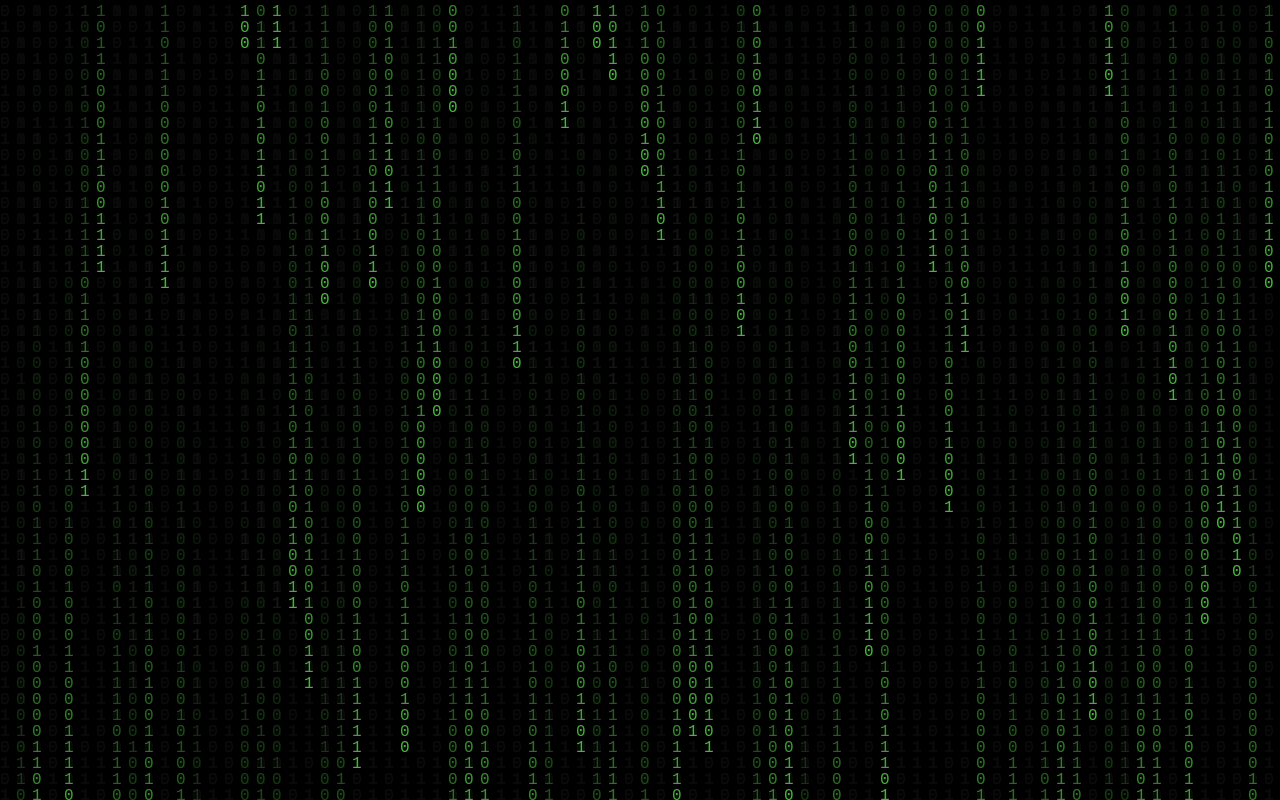
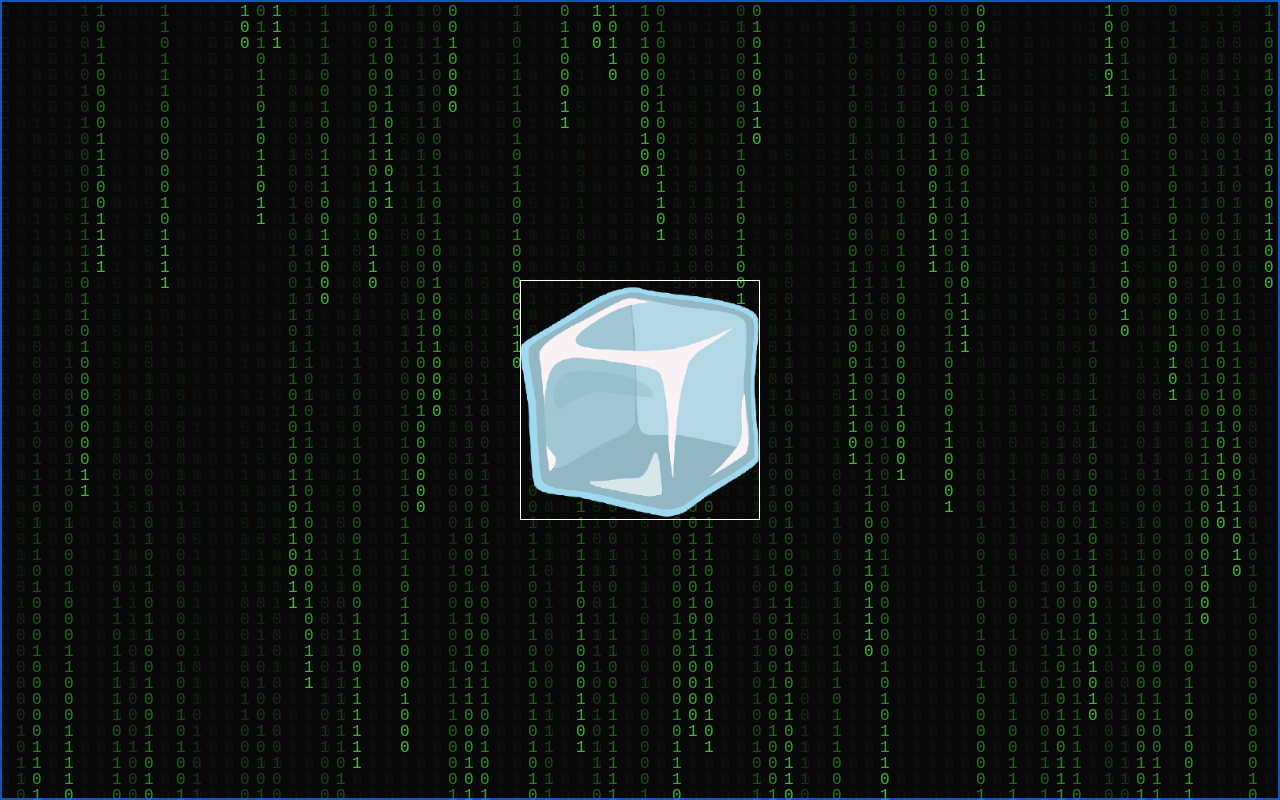
Before and after one commit to ijzzBloc/test, a website built with Parcel: page src/index.html in a window 1280 px wide. Built offline with nearby package versions, Linux system fonts and the light colour scheme.

Commit message:
added logo

```diff
--- a/src/globals.css
+++ b/src/globals.css
@@ -1,12 +1,12 @@
 *   {
-    max-height: 100vh;
-    max-width: 100vw;
+    box-sizing: border-box;
     padding: 0;
     margin: 0;
-    background-color: black;
+    background: none;
     overflow: hidden;
     --green: hsl(135, 100%, 50%);
     --blue: hsla(218, 100%, 40%, 0.59);
     --lightblue: hsla(214, 100%, 54%, 0.7);
     --gold: hsl(49, 79%, 75%);
+    --none: hsla(0, 0%, 0%, 0)
 }
--- a/src/index.css
+++ b/src/index.css
@@ -1,9 +1,35 @@
 .container {
-    display: flex;
-    height: 100vh;
-    width: 100vw;
+    height: 100%;
+    min-width: 100%;
 }
 
-#rain {
+.container__canvas  {
+    position: absolute;
+    top: 0;
+    left: 0;
+    z-index: -100;
+}
 
+.breach {
+    display: flex;
+    position: absolute;
+    justify-content: center;
+    width: 100%;
+    height: 100%;
+    top: 0;
+    left: 0;
+    border: var(--lightblue) 2px solid;
+    background: var(--none);
 }
+
+.breach__button {
+    align-self: center;
+    height: 15rem;
+    width: 15rem;
+    border: white 1px solid;
+    background-image: url("./assets/images/ijzzbloc - Copy.png");
+    background-size: cover;
+    background-position: center;
+    aspect-ratio: 16 / 9;
+    overflow: visible;
+}
--- a/src/index.html
+++ b/src/index.html
@@ -10,7 +10,10 @@
 <body>
 <main>
     <section class="container">
-        <canvas id="rain"></canvas>
+        <canvas class="container__canvas" id="rain"></canvas>
+    </section>
+    <section class="container breach">
+        <button type="button" class="breach__button" id="breach"></button>
     </section>
 </main>
 <script type="module" src="main.js"></script>
```
Also changed, not shown: dist/ijzzbloc - Copy.65083a00.png (added), dist/ijzzbloc.90532ee5.png (added), dist/index.html, dist/png-wolf-head-big-image-png-1764-removebg-preview.eb6cf1bd.png (added), src/assets/images/ijzzbloc - Copy.png (added), 5 other files.
